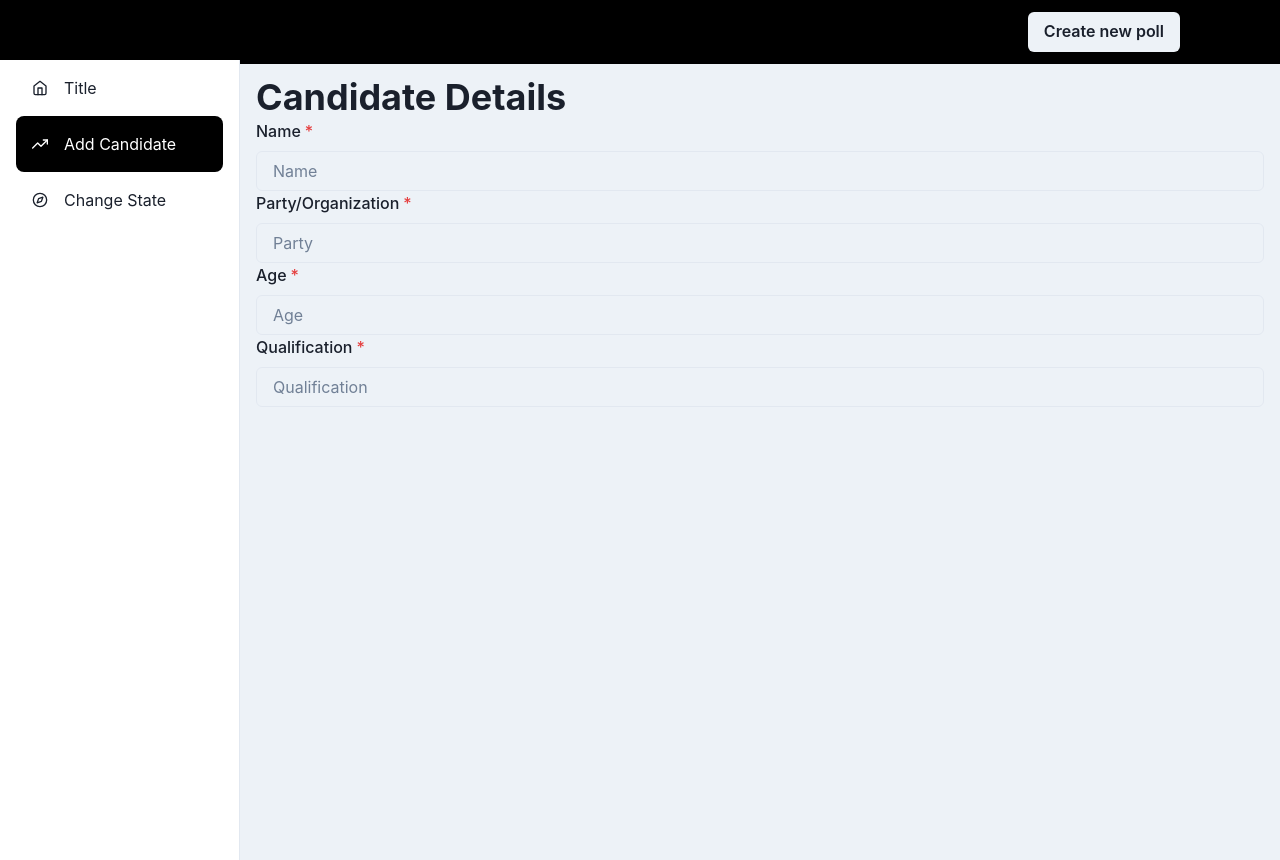
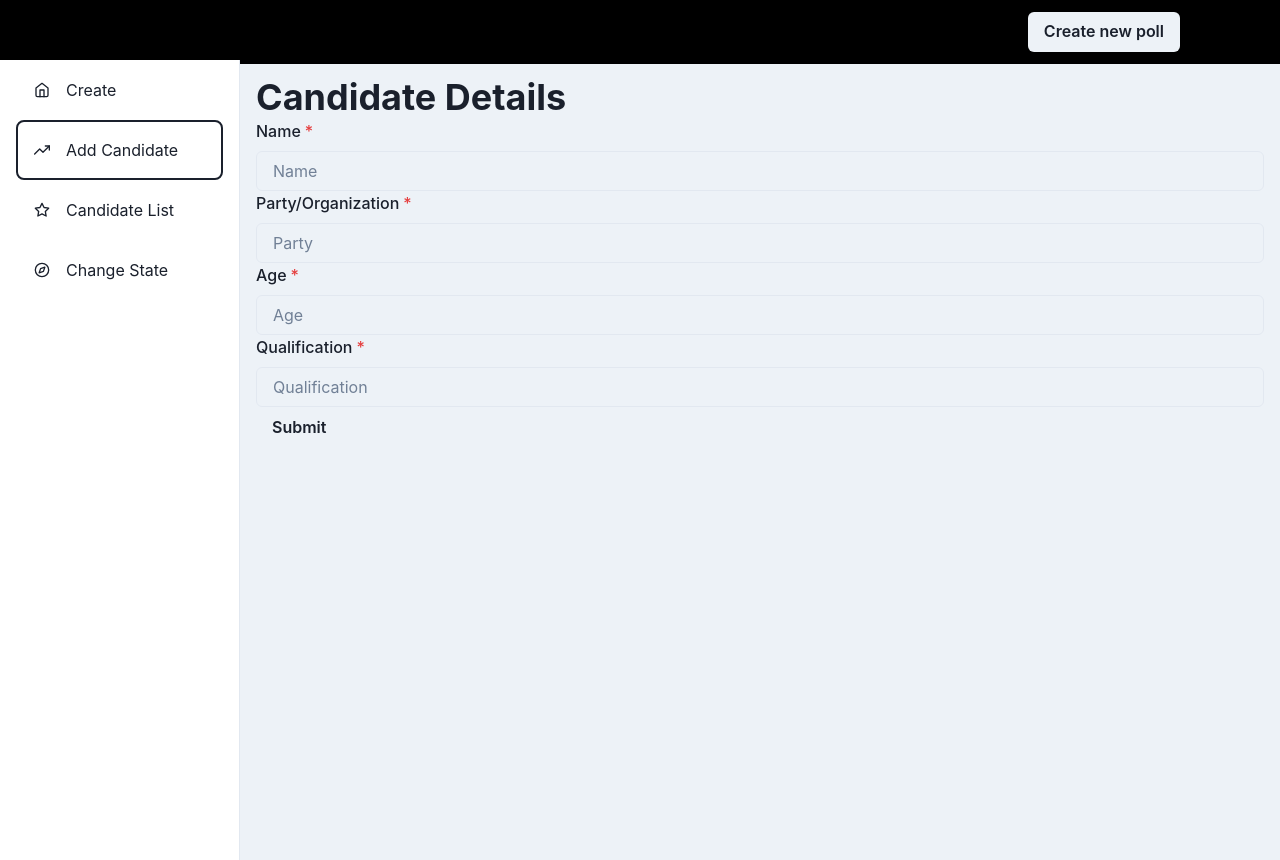
Before and after one commit to Triden47/e-voting, a Next.js app in the folder e-voting frontend/: page /create in a window 1280 px wide. Both pictures are taken after a click on the element "Add Candidate". Built offline with nearby package versions, Linux system fonts and the light colour scheme.

Commit message:
sidebar updates

```diff
--- a/e-voting frontend/components/Content.js
+++ /dev/null
@@ -1,46 +0,0 @@
-import {
-  FormControl,
-  FormLabel,
-  Heading,
-  Input,
-  Textarea,
-} from "@chakra-ui/react";
-
-const Content = ({ item }) => {
-  return (
-    <>
-      {item == "Title" && (
-        <div>
-          <Heading>Poll Details</Heading>
-          <FormControl isRequired>
-            <FormLabel>Title</FormLabel>
-            <Input placeholder="Title" />
-
-            <FormLabel>Description</FormLabel>
-            <Textarea placeholder="Description" />
-          </FormControl>
-        </div>
-      )}
-      {item == "Add Candidate" && (
-        <div>
-          <Heading>Candidate Details</Heading>
-          <FormControl isRequired>
-            <FormLabel>Name</FormLabel>
-            <Input placeholder="Name" />
-
-            <FormLabel>Party/Organization</FormLabel>
-            <Input placeholder="Party" />
-
-            <FormLabel>Age</FormLabel>
-            <Input placeholder="Age" />
-
-            <FormLabel>Qualification</FormLabel>
-            <Input placeholder="Qualification" />
-          </FormControl>
-        </div>
-      )}
-    </>
-  );
-};
-
-export default Content;
--- /dev/null
+++ b/e-voting frontend/components/Content/Add_Candidate.js
@@ -0,0 +1,70 @@
+import {
+  Button,
+  FormControl,
+  FormLabel,
+  Heading,
+  Input,
+} from "@chakra-ui/react";
+import { useFormik } from "formik";
+
+const Add_Candidate = () => {
+  const formik = useFormik({
+    initialValues: {
+      name: "",
+      party: "",
+      age: "",
+      qualification: "",
+    },
+    onSubmit: (values) => {
+      alert(JSON.stringify(values, null, 2));
+    },
+  });
+  return (
+    <>
+      <Heading>Candidate Details</Heading>
+      <form onSubmit={formik.handleSubmit}>
+        <FormControl isRequired>
+          <FormLabel>Name</FormLabel>
+          <Input
+            id="name"
+            name="name"
+            placeholder="Name"
+            onChange={formik.handleChange}
+            value={formik.values.name}
+          />
+
+          <FormLabel>Party/Organization</FormLabel>
+          <Input
+            id="party"
+            name="party"
+            placeholder="Party"
+            onChange={formik.handleChange}
+            value={formik.values.party}
+          />
+
+          <FormLabel>Age</FormLabel>
+          <Input
+            id="age"
+            name="age"
+            placeholder="Age"
+            onChange={formik.handleChange}
+            value={formik.values.age}
+          />
+
+          <FormLabel>Qualification</FormLabel>
+          <Input
+            id="qualification"
+            name="qualification"
+            placeholder="Qualification"
+            onChange={formik.handleChange}
+            value={formik.values.qualification}
+          />
+
+          <Button type="submit">Submit</Button>
+        </FormControl>
+      </form>
+    </>
+  );
+};
+
+export default Add_Candidate;
--- /dev/null
+++ b/e-voting frontend/components/Content/Content.js
@@ -0,0 +1,13 @@
+import Detail from "./Detail";
+import Add_Candidate from "./Add_Candidate";
+
+const Content = ({ item }) => {
+  return (
+    <>
+      {item === "Create" && <Detail />}
+      {item === "Add Candidate" && <Add_Candidate />}
+    </>
+  );
+};
+
+export default Content;
--- /dev/null
+++ b/e-voting frontend/components/Content/Detail.js
@@ -0,0 +1,25 @@
+import {
+  Button,
+  FormControl,
+  FormLabel,
+  Heading,
+  Input,
+  Textarea,
+} from "@chakra-ui/react";
+
+const Detail = () => {
+  return (
+    <>
+      <Heading>Poll Details</Heading>
+      <FormControl isRequired>
+        <FormLabel>Title</FormLabel>
+        <Input placeholder="Title" />
+
+        <FormLabel>Description</FormLabel>
+        <Textarea placeholder="Description" />
+      </FormControl>
+    </>
+  );
+};
+
+export default Detail;
--- a/e-voting frontend/components/Sidebar.js
+++ b/e-voting frontend/components/Sidebar.js
@@ -25,19 +25,19 @@ import {
 } from "react-icons/fi";
 import { IconType } from "react-icons";
 import { ReactText, useEffect, useState } from "react";
-import Content from "./Content";
+import Content from "./Content/Content";
 import Title from "./Title";
 
 const LinkItems = [
-  { name: "Title", icon: FiHome },
+  { name: "Create", icon: FiHome },
   { name: "Add Candidate", icon: FiTrendingUp },
+  { name: "Candidate List", icon: FiStar },
   { name: "Change State", icon: FiCompass },
-  // { name: "Favourites", icon: FiStar },
   // { name: "Settings", icon: FiSettings },
 ];
 
 const SimpleSidebar = () => {
-  const [item, setItem] = useState("");
+  const [item, setItem] = useState("Create");
   const { isOpen, onOpen, onClose } = useDisclosure();
 
   return (
@@ -69,7 +69,6 @@ const SimpleSidebar = () => {
 };
 
 const SidebarContent = ({ onClose, item, setItem, ...rest }) => {
-
   return (
     <Box
       bg={useColorModeValue("white", "gray.900")}
@@ -85,8 +84,7 @@ const SidebarContent = ({ onClose, item, setItem, ...rest }) => {
           key={index}
           icon={link.icon}
           onClick={() => setItem(link.name)}
-          bg={link.name === item && "black"}
-          color={link.name === item && "white"}
+          border={link.name === item ? "solid 2px" : "white solid 2px"}
         >
           {link.name}
         </NavItem>
```
Also changed, not shown: e-voting frontend/components/Content/Candidate_List.js (added).
